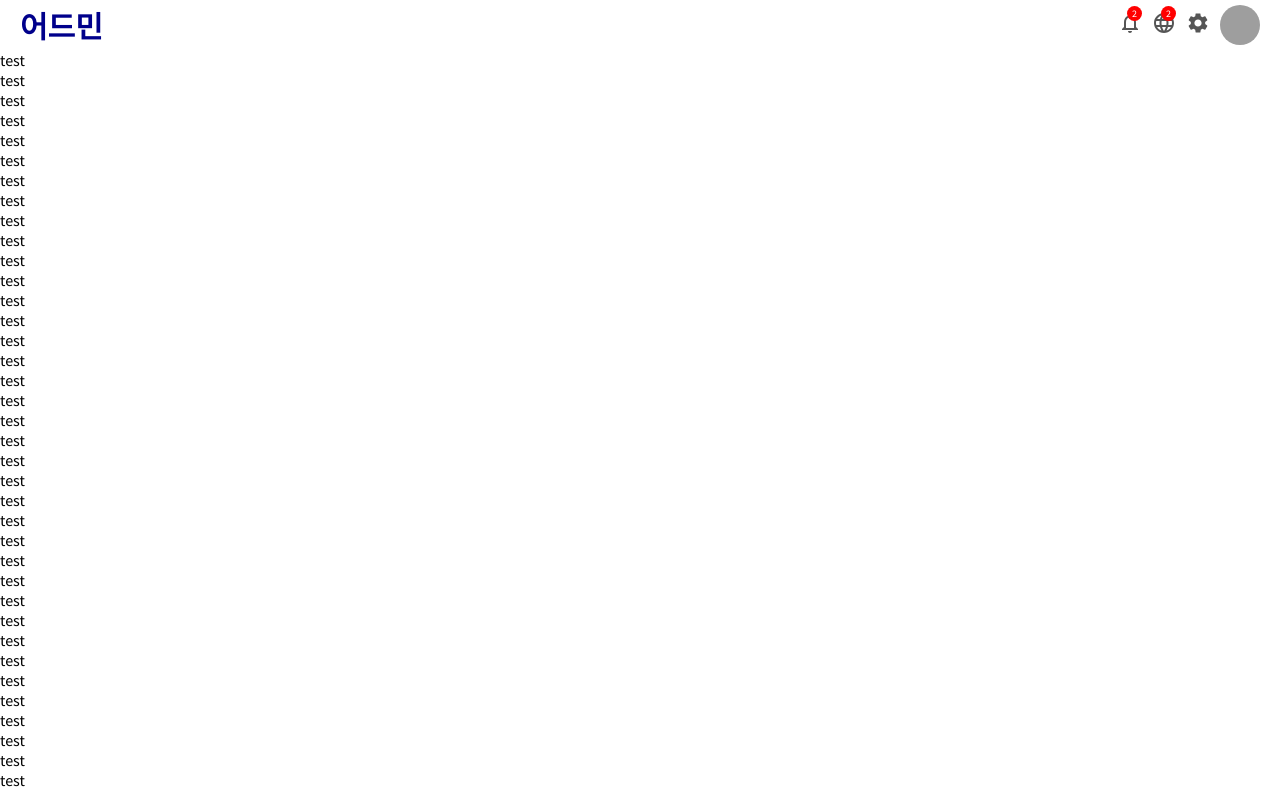
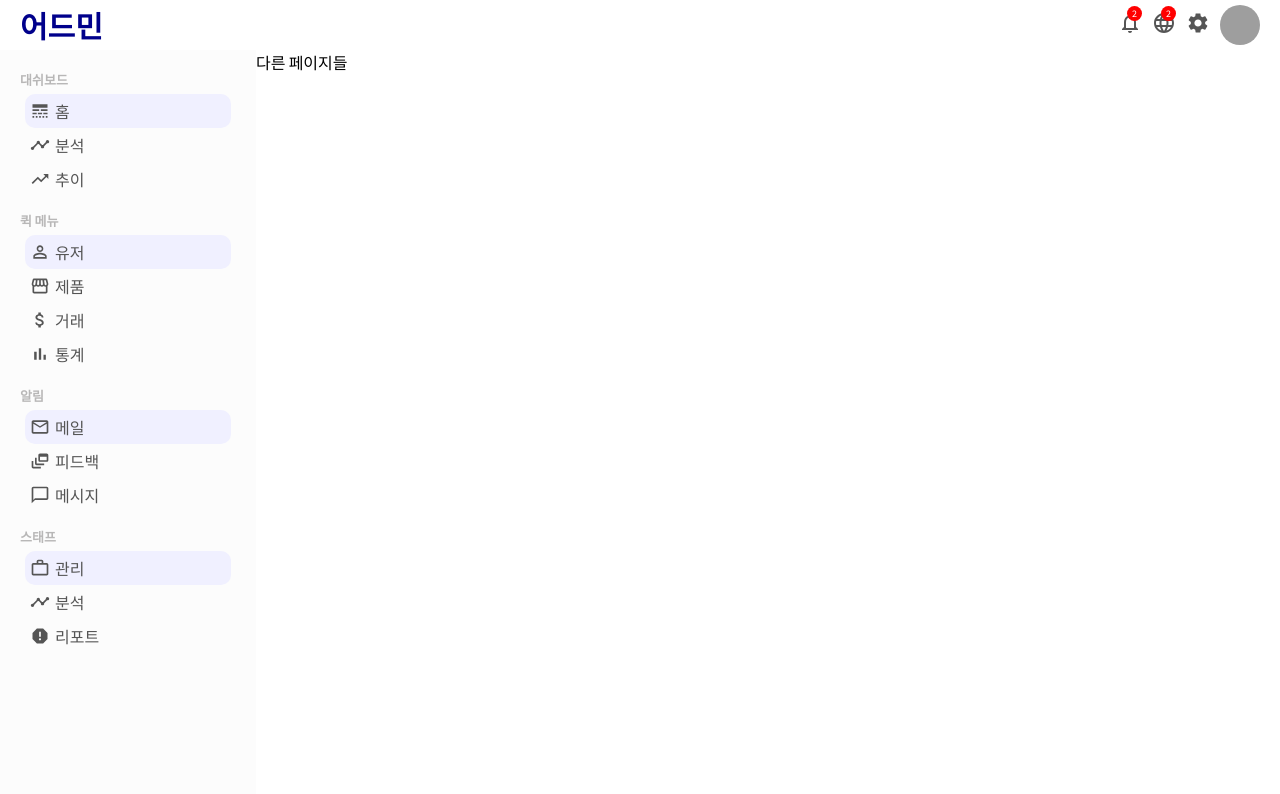
Before and after one commit to overaction/react_admin_dashboard, a React (Create React App) app: page / in a window 1280 px wide. Shown: the top 794 px of the page. Built offline with nearby package versions, Linux system fonts and the light colour scheme; grey boxes are pictures that could not be loaded; the HTML template or start-up script is replaced by a standard one.

Commit message:
사이드바 제작

```diff
--- a/src/App.js
+++ b/src/App.js
@@ -1,104 +1,14 @@
+import Sidebar from './components/sidebar/Sidebar';
 import Topbar from './components/topbar/Topbar';
-
+import "./app.css"
 function App() {
   return (
     <div className="App">
       <Topbar />
-      test<br/>
-      test<br/>
-      test<br/>
-      test<br/>
-      test<br/>
-      test<br/>
-      test<br/>
-      test<br/>
-      test<br/>
-      test<br/>
-      test<br/>
-      test<br/>
-      test<br/>
-      test<br/>
-      test<br/>
-      test<br/>
-      test<br/>
-      test<br/>
-      test<br/>
-      test<br/>
-      test<br/>
-      test<br/>
-      test<br/>
-      test<br/>
-      test<br/>
-      test<br/>
-      test<br/>
-      test<br/>
-      test<br/>
-      test<br/>
-      test<br/>
-      test<br/>
-      test<br/>
-      test<br/>
-      test<br/>
-      test<br/>
-      test<br/>
-      test<br/>
-      test<br/>
-      test<br/>
-      test<br/>
-      test<br/>
-      test<br/>
-      test<br/>
-      test<br/>
-      test<br/>
-      test<br/>
-      test<br/>
-      test<br/>
-      test<br/>
-      test<br/>
-      test<br/>
-      test<br/>
-      test<br/>
-      test<br/>
-      test<br/>
-      test<br/>
-      test<br/>
-      test<br/>
-      test<br/>
-      test<br/>
-      test<br/>
-      test<br/>
-      test<br/>
-      test<br/>
-      test<br/>
-      test<br/>
-      test<br/>
-      test<br/>
-      test<br/>
-      test<br/>
-      test<br/>
-      test<br/>
-      test<br/>
-      test<br/>
-      test<br/>
-      test<br/>
-      test<br/>
-      test<br/>
-      test<br/>
-      test<br/>
-      test<br/>
-      test<br/>
-      test<br/>
-      test<br/>
-      test<br/>
-      test<br/>
-      test<br/>
-      test<br/>
-      test<br/>
-      test<br/>
-      test<br/>
-      test<br/>
-      test<br/>
-
+      <div className="container">
+        <Sidebar />
+        <div className="others">다른 페이지들</div>
+      </div>
     </div>
   );
 }
--- /dev/null
+++ b/src/app.css
@@ -0,0 +1,9 @@
+.container {
+    display: flex;
+    height: 100vh;
+}
+
+.others {
+    flex: 4;
+
+}
--- /dev/null
+++ b/src/components/sidebar/Sidebar.jsx
@@ -0,0 +1,83 @@
+import "./sidebar.css"
+import {LineStyle,Timeline, TrendingUp, PermIdentity, Storefront, AttachMoney, BarChart, MailOutline, DynamicFeed, ChatBubbleOutline,WorkOutline,Report} from '@material-ui/icons';
+
+export default function Sidebar() {
+    return (
+        <div className="sidebar">
+            <div className="sidebarWrapper">
+                <div className="sidebarMenu">
+                    <h3 className="sidebarTitle">대쉬보드</h3>
+                    <ul className="sidebarList">
+                        <li className="sidebarListItem active">
+                            <LineStyle className="sidebarIcon"/>
+                            홈
+                        </li>
+                        <li className="sidebarListItem">
+                            <Timeline className="sidebarIcon"/>
+                            분석
+                        </li>
+                        <li className="sidebarListItem">
+                            <TrendingUp className="sidebarIcon"/>
+                            추이
+                        </li>
+                    </ul>
+                </div>
+                <div className="sidebarMenu">
+                    <h3 className="sidebarTitle">퀵 메뉴</h3>
+                    <ul className="sidebarList">
+                        <li className="sidebarListItem active">
+                            <PermIdentity className="sidebarIcon"/>
+                            유저
+                        </li>
+                        <li className="sidebarListItem">
+                            <Storefront className="sidebarIcon"/>
+                            제품
+                        </li>
+                        <li className="sidebarListItem">
+                            <AttachMoney className="sidebarIcon"/>
+                            거래
+                        </li>
+                        <li className="sidebarListItem">
+                            <BarChart className="sidebarIcon"/>
+                            통계
+                        </li>
+                    </ul>
+                </div>
+                <div className="sidebarMenu">
+                    <h3 className="sidebarTitle">알림</h3>
+                    <ul className="sidebarList">
+                        <li className="sidebarListItem active">
+                            <MailOutline className="sidebarIcon"/>
+                            메일
+                        </li>
+                        <li className="sidebarListItem">
+                            <DynamicFeed className="sidebarIcon"/>
+                            피드백
+                        </li>
+                        <li className="sidebarListItem">
+                            <ChatBubbleOutline className="sidebarIcon"/>
+                            메시지
+                        </li>
+                    </ul>
+                </div>
+                <div className="sidebarMenu">
+                    <h3 className="sidebarTitle">스태프</h3>
+                    <ul className="sidebarList">
+                        <li className="sidebarListItem active">
+                            <WorkOutline className="sidebarIcon"/>
+                            관리
+                        </li>
+                        <li className="sidebarListItem">
+                            <Timeline className="sidebarIcon"/>
+                            분석
+                        </li>
+                        <li className="sidebarListItem">
+                            <Report className="sidebarIcon"/>
+                            리포트
+                        </li>
+                    </ul>
+                </div>
+            </div>
+        </div>
+    )
+}
--- /dev/null
+++ b/src/components/sidebar/sidebar.css
@@ -0,0 +1,43 @@
+.sidebar {
+    flex: 1;
+    height: calc(100vh-50px);
+    background-color: rgb(252, 252, 252);
+    position: sticky;
+    top: 50px;
+}
+
+.sidebarWrapper {
+    padding: 20px;
+    color: #555;
+}
+
+.sidebarMenu {
+    margin-bottom: 10px;
+}
+
+.sidebarTitle {
+    font-size: 13px;
+    color: rgb(184, 183, 183);
+}
+
+.sidebarList {
+    list-style: none;
+    padding: 5px;
+}
+
+.sidebarListItem {
+    padding: 5px;
+    cursor: pointer;
+    display: flex;
+    align-items: center;
+    border-radius: 10px;
+}
+
+.sidebarListItem.active, .sidebarListItem:hover {
+    background-color: rgb(240,240,255);
+}
+
+.sidebarIcon {
+    margin-right: 5px;
+    font-size: 20px !important;
+}
```
